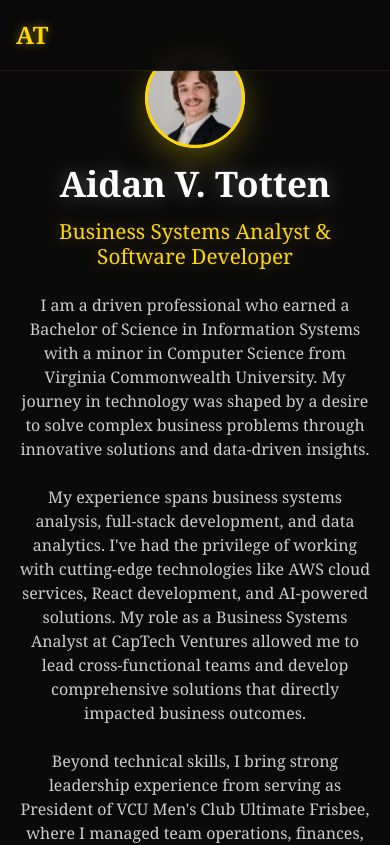
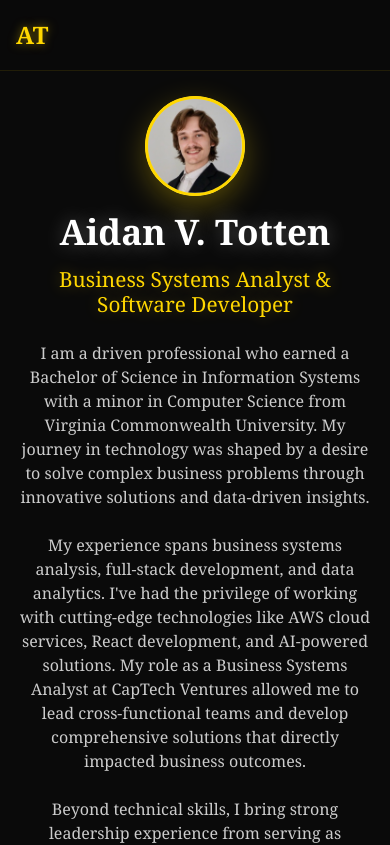
Before and after one commit to aidantotten/website, a React (Create React App) app: page / in a window 390 px wide. Shown: the top 845 px of the page. Built offline with nearby package versions, Linux system fonts and the light colour scheme.

Commit message:
Fixed clipped headshot on mobile

```diff
--- a/src/App.css
+++ b/src/App.css
@@ -1306,7 +1306,7 @@ body {
   .profile-image {
     width: 120px;
     height: 120px;
-    margin-top: 2rem;
+    margin-top: 4rem;
     margin-bottom: 1.5rem;
   }
 
@@ -1417,7 +1417,7 @@ body {
 
   /* Enhanced Small Mobile Styles */
   .intro-section {
-    padding: 1.5rem 0.5rem;
+    padding: 3rem 0.5rem 1.5rem 0.5rem;
   }
 
   .intro-content {
@@ -1446,7 +1446,7 @@ body {
   .profile-image {
     width: 100px;
     height: 100px;
-    margin-top: 1.5rem;
+    margin-top: 3rem;
     margin-bottom: 1rem;
   }
 
```
